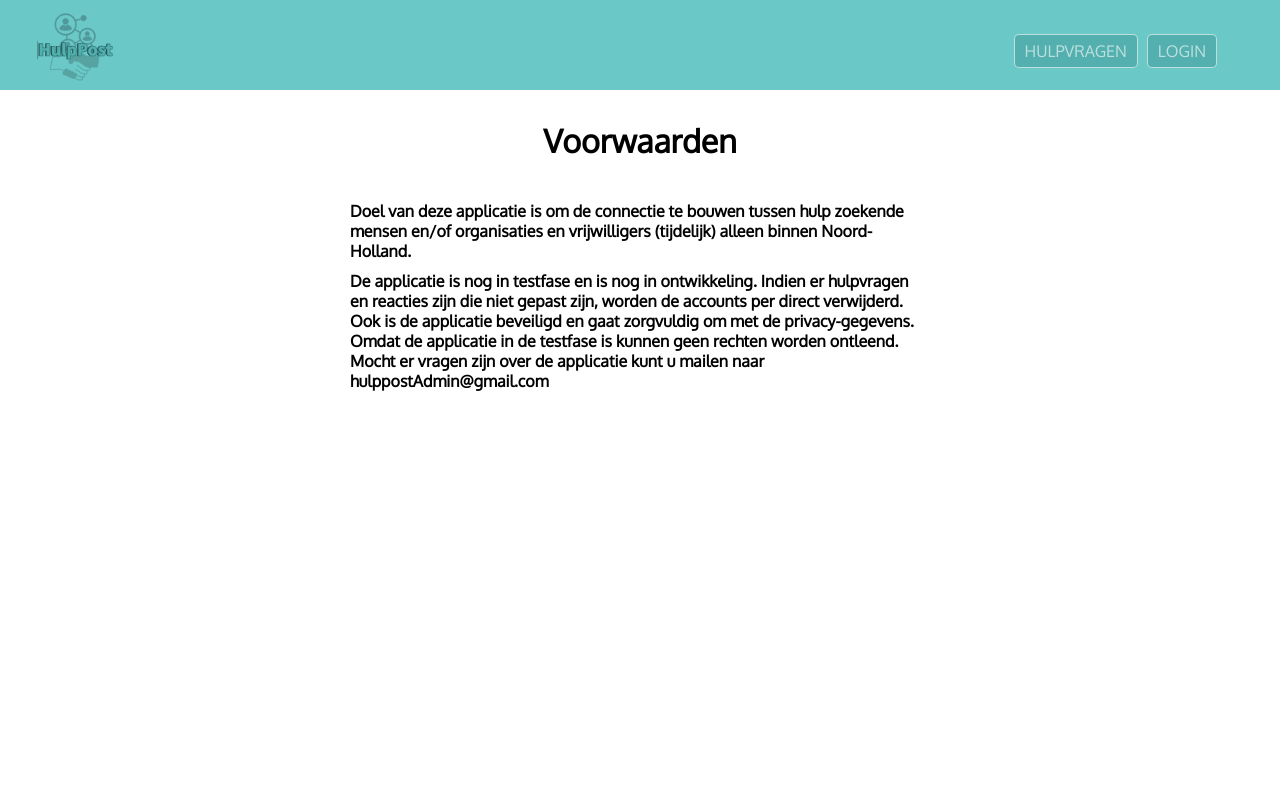
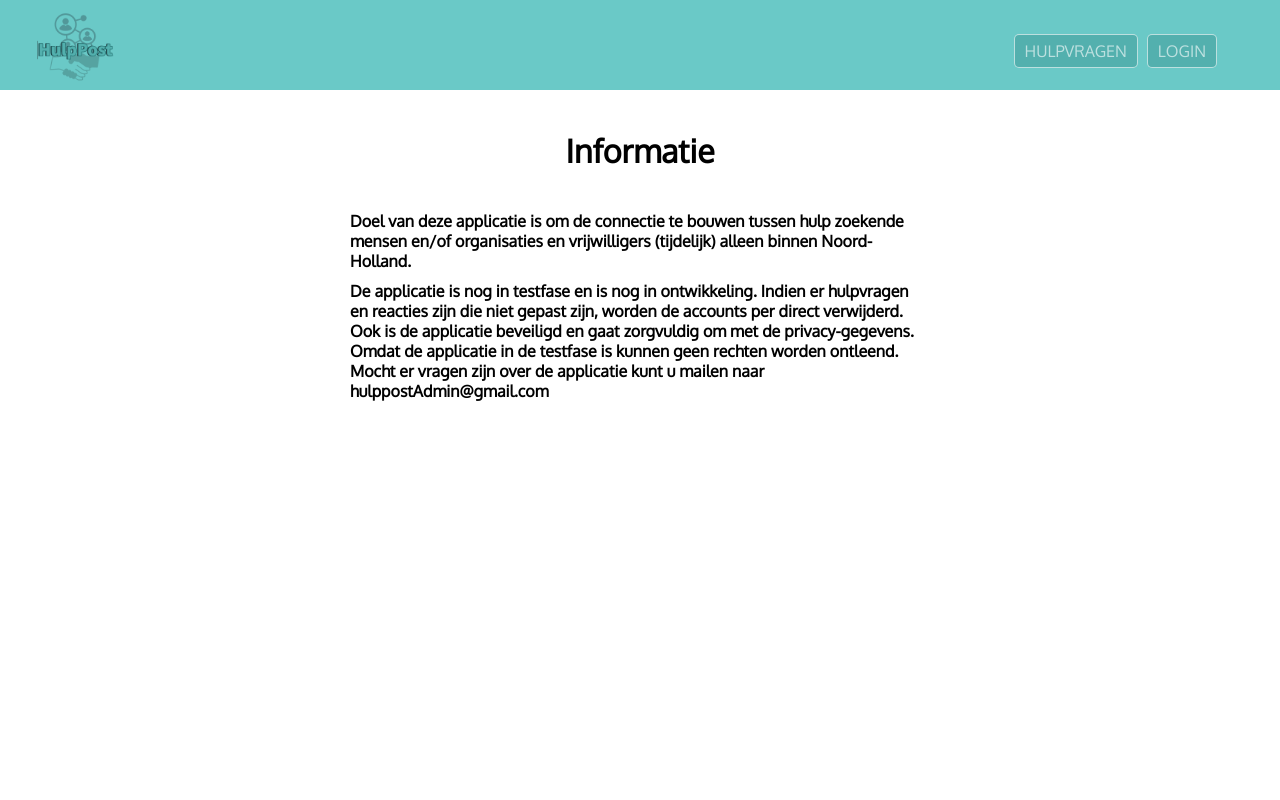
Before and after one commit to SKursad/project-hulppost-frontend, a React (Create React App) app: page /info in a window 1280 px wide. Shown: the top 800 px of the page. Built offline with nearby package versions, Linux system fonts and the light colour scheme; a web font is replaced by a local one.

Commit message:
Fixed lines

```diff
--- a/src/App.js
+++ b/src/App.js
@@ -63,7 +63,7 @@ function App() {
                         <Route path="/edit-reply/:id" element={<EditReply/>}/>
                         <Route path="/reply/:id" element={<SingleReply/>}/>
                         <Route path="/profile/:id/*" element={<HelpSeekerProfile/>}/>
-                        <Route path="/profile-volunteer/:id" logOut={logout} element={<VolunteerProfile/>}/>
+                        <Route path="/profile-volunteer/:id" element={<VolunteerProfile/>}/>
                         <Route path="/edit-personalData/:id" element={<EditPersonalData/>}/>
                         <Route path="/edit-profileData/:id" element={<EditProfileData/>}/>
                         <Route path="/change-password/:id" element={<ChangePassword/>}/>
--- a/src/pages/Info/Info.css
+++ b/src/pages/Info/Info.css
@@ -1,7 +1,7 @@
 .main-info {
     display: flex;
     flex-direction: column;
-    margin: 5rem 2rem 2rem 2rem;
+    margin: 6rem 2rem 2rem 2rem;
     min-height: 100vh;
     justify-items: center;
     align-items: center;
--- a/src/pages/Info/Info.js
+++ b/src/pages/Info/Info.js
@@ -7,7 +7,7 @@ const Info = () => {
         <Screen title="Informatie" wide={true}>
             <main className="main-info">
                 <div className="main-info__div">
-                <h1 className="main-info__h1">Voorwaarden</h1>
+                <h1 className="main-info__h1">Informatie</h1>
                 <p className="main-info__p">Doel van deze applicatie is om de connectie te bouwen tussen hulp zoekende
                     mensen en/of organisaties
                     en vrijwilligers (tijdelijk) alleen binnen Noord-Holland.
```
